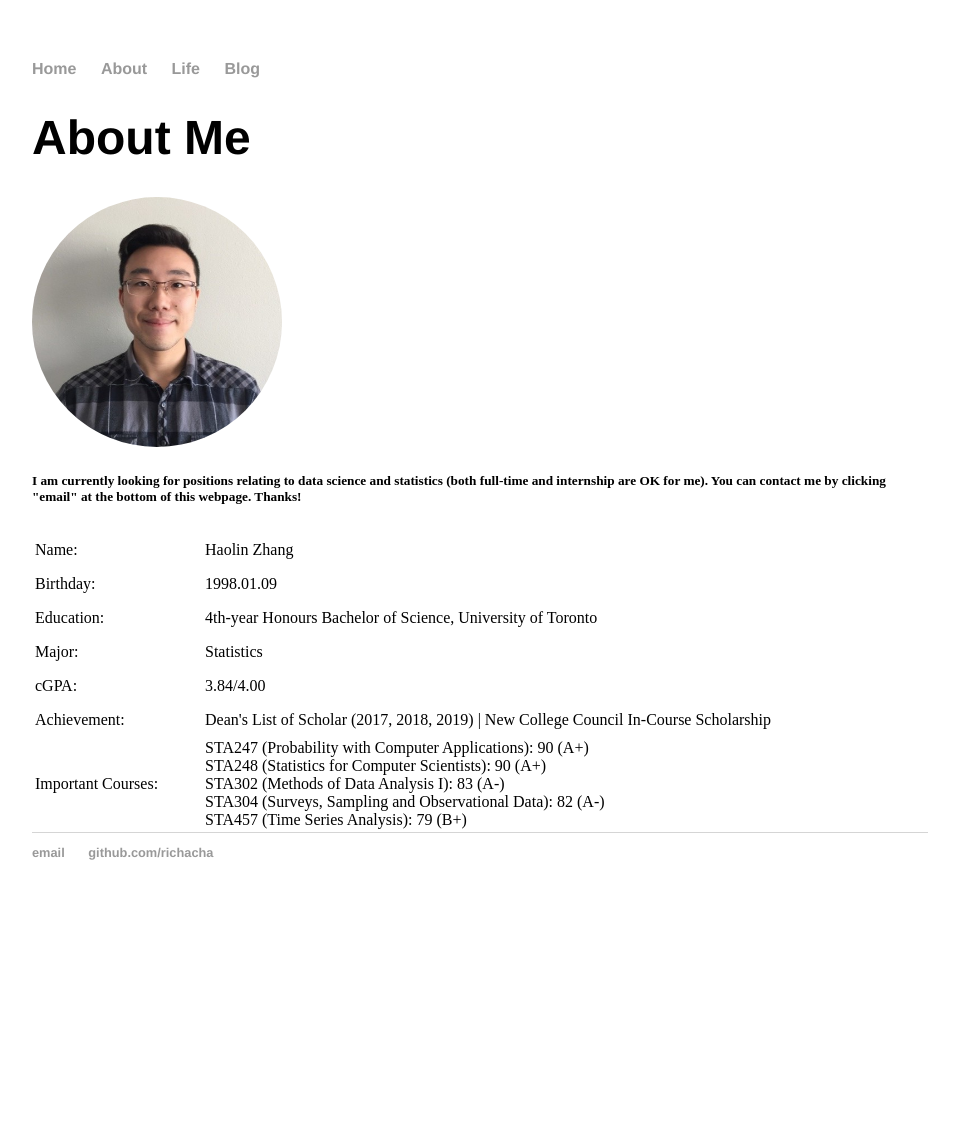
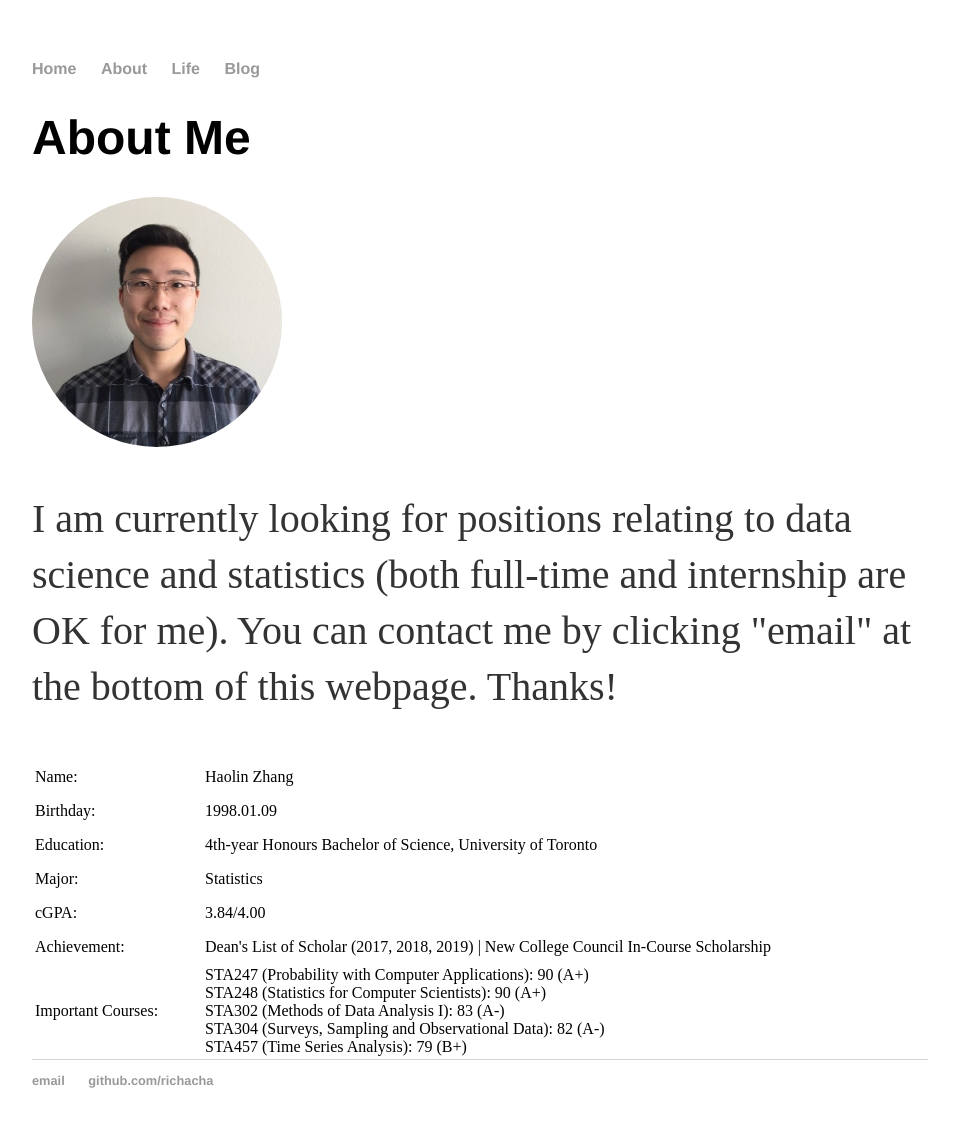
Before and after one commit to Richacha/haolinzhang.github.io, a Jekyll site: the page built from about/index.html, in a window 1280 px wide. Shown: the whole page, without its empty margins (160-1119 px from the left). Built offline with Jekyll 4.4.1, drawn with Linux system fonts in a browser that asks for light colours; before the commit the page ends 920 px from its top, so only the background shows below that.

Commit message:
Update index.html

```diff
--- a/about/index.html
+++ b/about/index.html
@@ -41,7 +41,7 @@
 		STA302 (Methods of Data Analysis I): 83 (A-)<br />STA304 (Surveys, Sampling and Observational Data): 82 (A-)<br />STA457 (Time Series Analysis): 79 (B+)</td>
 	</tr>
 
-	<h5>I am currently looking for positions relating to data science and statistics (both full-time and internship are OK for me). You can contact me by clicking "email" at the bottom of this webpage. Thanks!</h5>
+	<p style="font-size: 40px;">I am currently looking for positions relating to data science and statistics (both full-time and internship are OK for me). You can contact me by clicking "email" at the bottom of this webpage. Thanks!</p>
 
 	</tbody>
 	</table>
```
